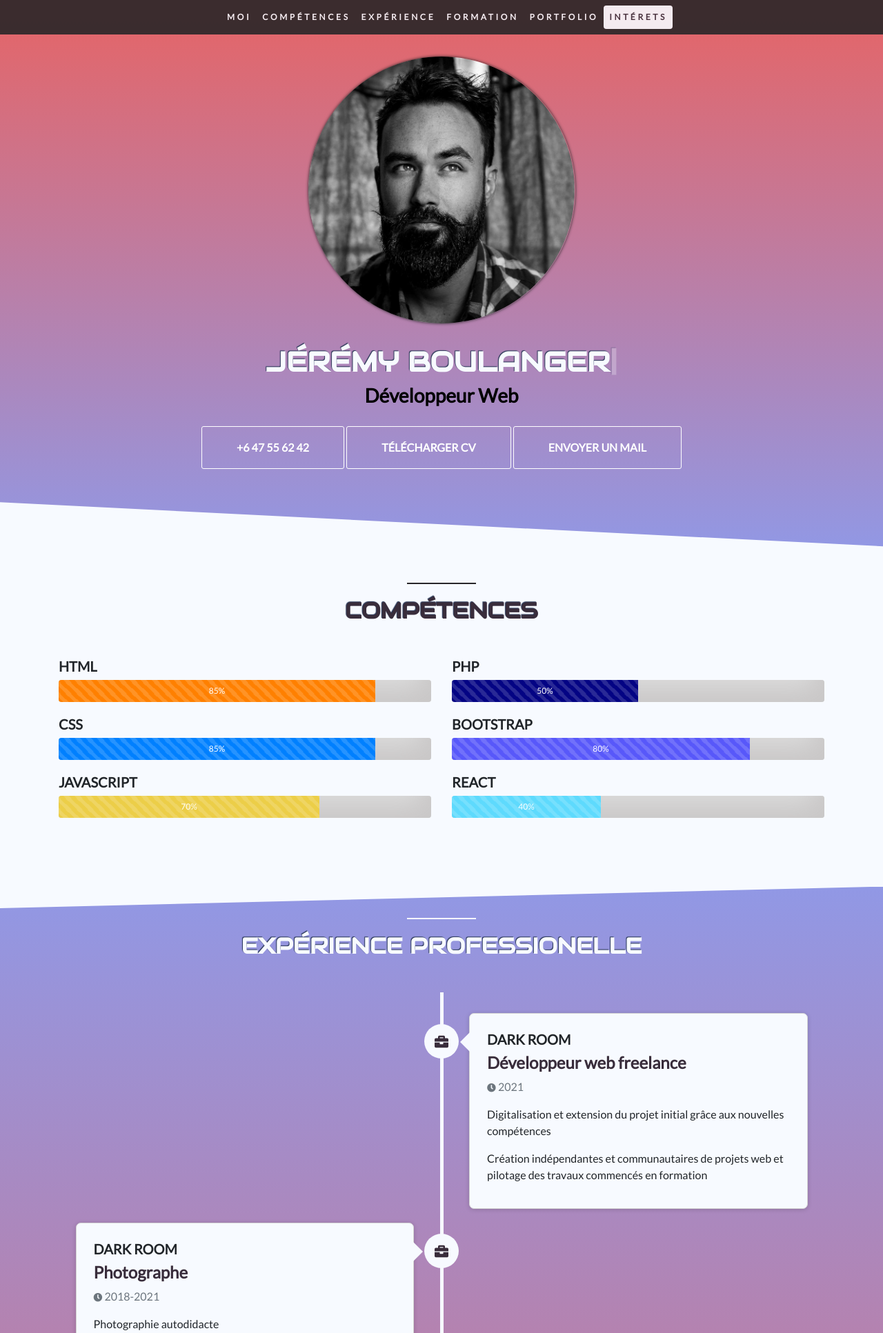
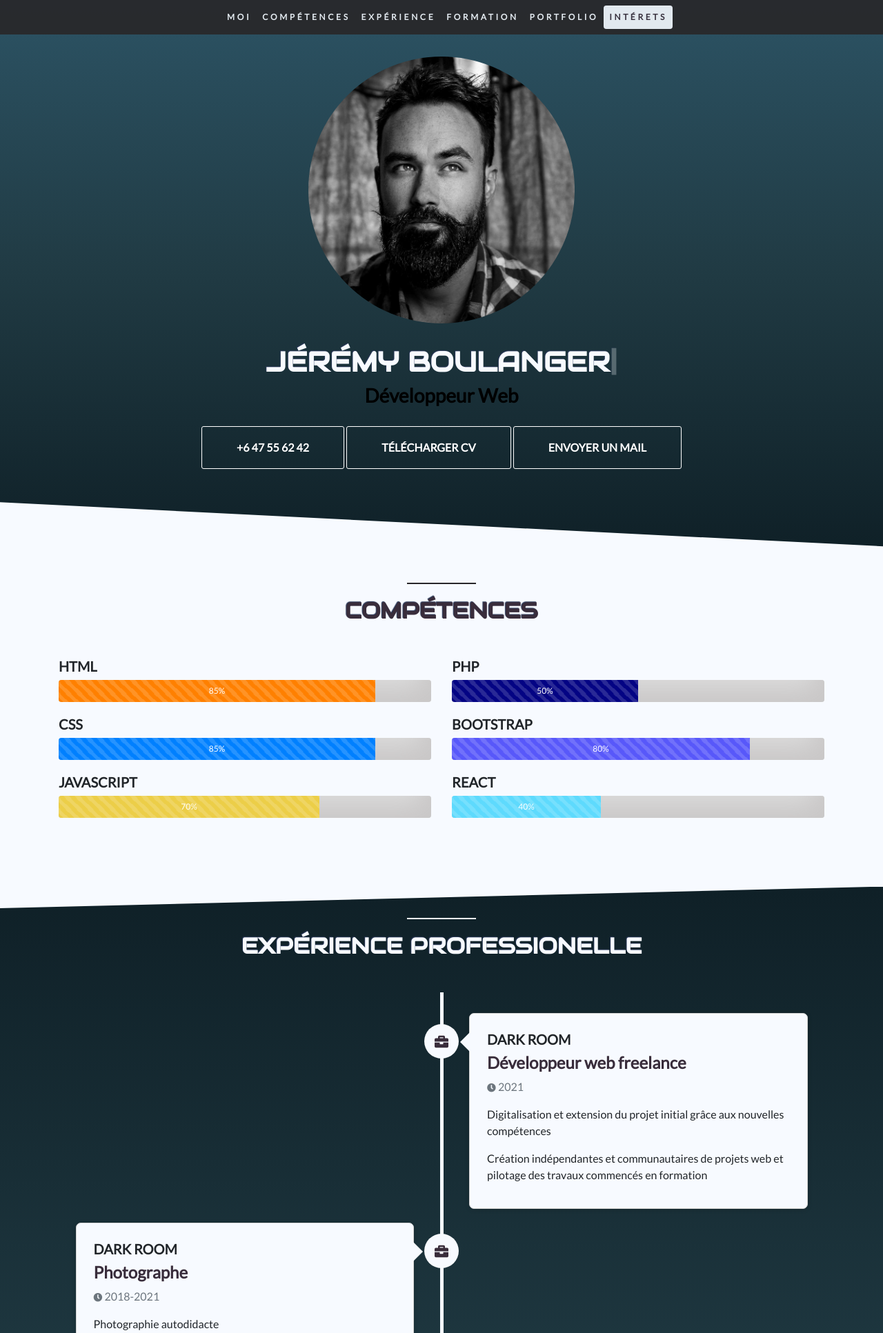
Before and after one commit to Khresterion/Portfolio, a PHP site: page / in a window 1280 px wide. Shown: the top 1933 px of the page at 69% size. Run offline with PHP 8.4, Linux system fonts and the light colour scheme; some libraries are stand-ins or nearby versions.

Commit message:
ajout début parallaxe

```diff
--- a/css/style.css
+++ b/css/style.css
@@ -80,17 +80,17 @@ section .heading h2 {
 /* ABOUT */
 #about {
   padding-top: 50px;
-  background: linear-gradient(#e66465, #9198e5);
+  background: linear-gradient(#2c5364, #203a43, #0f2027);
   clip-path: polygon(0 0, 100% 0, 100% 99%, 0 91%);
+  /* height: 800px; */
 }
-
 .profile-picture {
   text-align: center;
   margin: 2rem auto;
   float: none;
 }
 .rounded-circle {
-  box-shadow: 0 0 4px #282629;
+  box-shadow: 0 0 0px #282629;
 }
 #about .heading h1 {
   color: #f7faff;
@@ -138,7 +138,7 @@ section .heading h2 {
 
 /* EXPERIENCE */
 #experience {
-  background: linear-gradient(#9198e5, #e66465);
+  background: linear-gradient(#0f2027, #203a43, #2c5364);
   clip-path: polygon(0 2%, 100% 0, 100% 99%, 0 96%);
 }
 #experience .heading h2 {
@@ -271,7 +271,7 @@ section .heading h2 {
 
 /* PORTFOLIO */
 #portfolio {
-  background: linear-gradient(#e66465, #9198e5);
+  background: linear-gradient(#2c5364, #203a43, #0f2027, #090a0f);
   clip-path: polygon(0 0, 100% 2%, 100% 100%, 0 97%);
 }
 #portfolio .heading h2 {
@@ -281,106 +281,6 @@ section .heading h2 {
 #portfolio .col-md-4 {
   margin-bottom: 20px;
 }
-/* .projet {
-  display: flex;
-  justify-content: space-between;
-  display: grid;
-  grid-template-columns: 2fr 1fr;
-  grid-template-rows: 1fr 1fr;
-  grid-template-areas:
-    "box1 box2"
-    "box1 .";
-}
-.cadre {
-  position: relative;
-  padding: 40px 25px 25px 15px;
-  width: 100%;
-  max-width: 600px;
-  border: none;
-  outline: none;
-  background-color: transparent;
-  margin: 10px 8px;
-  color: #f7faff;
-  text-align: start;
-  display: flex;
-  flex-direction: column;
-  grid-area: box1;
-}
-.legende {
-  display: flex;
-  flex-direction: column;
-  padding: 40px 20px 25px 20px;
-  justify-content: center;
-  grid-area: box2;
-}
-.img-container {
-  height: 200px;
-  width: 90%;
-  max-width: 500px;
-  overflow: hidden;
-  margin: 0 auto;
-}
-.img-container img {
-  position: relative;
-  height: 100%;
-  margin: 0 auto;
-}
-.img-container:hover img {
-  transform: scale(1.07);
-  transform-origin: 50% 50%;
-  filter: contrast(140%);
-  transition: 0.3s ease-in-out;
-}
-.cadre:before,
-.cadre:after {
-  content: "";
-  display: block;
-  position: absolute;
-  width: 20%;
-  height: 20%;
-  border: 1px solid;
-  transition: all 0.6s ease;
-  border-radius: 2px;
-  z-index: -1;
-}
-.cadre:before {
-  top: 15px;
-  left: 0;
-  border-bottom-color: transparent;
-  border-right-color: transparent;
-}
-.cadre:after {
-  bottom: 0px;
-  right: 15px;
-  border-top-color: transparent;
-  border-left-color: transparent;
-}
-.cadre:hover:before,
-.cadre:hover:after {
-  border-color: #f7faff;
-  width: 100%;
-  height: 100%;
-} */
-
-/* .button2 {
-  font-weight: bold;
-  text-transform: uppercase;
-  color: white;
-  border: 1px solid white;
-  display: inline-block;
-  margin-top: 20px;
-  padding: 18px 50px;
-  border-radius: 3px;
-  transition: all 0.3s ease-in 0s;
-  width: 20%;
-  height: auto;
-}
-.button2:hover {
-  background: white;
-  color: #392d3b;
-  text-decoration: none;
-} */
-
 .projet {
   display: flex;
   min-width: 600px;
--- a/index.html
+++ b/index.html
@@ -39,8 +39,9 @@
     </nav>
 
     <section id="about" class="container-fluid">
+    <div class="header-paralax">
         <div class="col-8 col-lg-4 profile-picture" data-aos="zoom-out-up" data-aos-duration="1000">
-            <img src="images/me.png" alt="Jérémy" class="rounded-circle">
+            <img src="images/me.png" alt="Jérémy" class="rounded-circle" >
         </div>
         <div class="heading">
                 <h1><span class="typed"></span></h1>
@@ -50,8 +51,8 @@
                 <a href="mailto:axios.ludis@gmail.com" class="button1">Envoyer un mail</a>
 
         </div>
+    </div>
     </section>
-
           <section id="skills">
             <div class="colored-divider"></div>
             <div class="heading">
@@ -349,8 +350,6 @@
             <li><a href="https://www.linkedin.com/in/jeremy-boulanger-9274b5174/"> <i class="fab fa-linkedin-in text-light" aria-hidden="true"></i> </a> </li>
          </ul>
         </div>
-
-
     <h5>© Dark Room - 2021</h5>
         </footer>
         <script src="https://code.jquery.com/jquery-3.3.1.min.js"></script>
--- a/js/script.js
+++ b/js/script.js
@@ -69,3 +69,16 @@ $(".progress-bar").each(function (i) {
       }
     );
 });
+
+// HEADER
+function scrollBanner() {
+  var scrollPos;
+  var headerText = document.querySelector("#about .header-paralax");
+  scrollPos = window.scrollY;
+
+  if (scrollPos <= 600) {
+    headerText.style.transform = "translateY(" + -scrollPos / 10 + "px" + ")";
+    headerText.style.opacity = 1 - scrollPos / 600;
+  }
+}
+window.addEventListener("scroll", scrollBanner);
```
